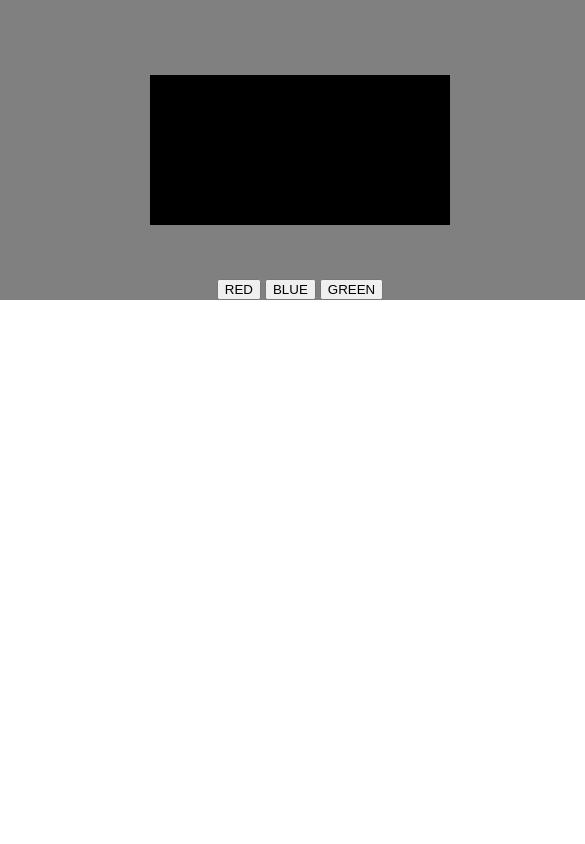
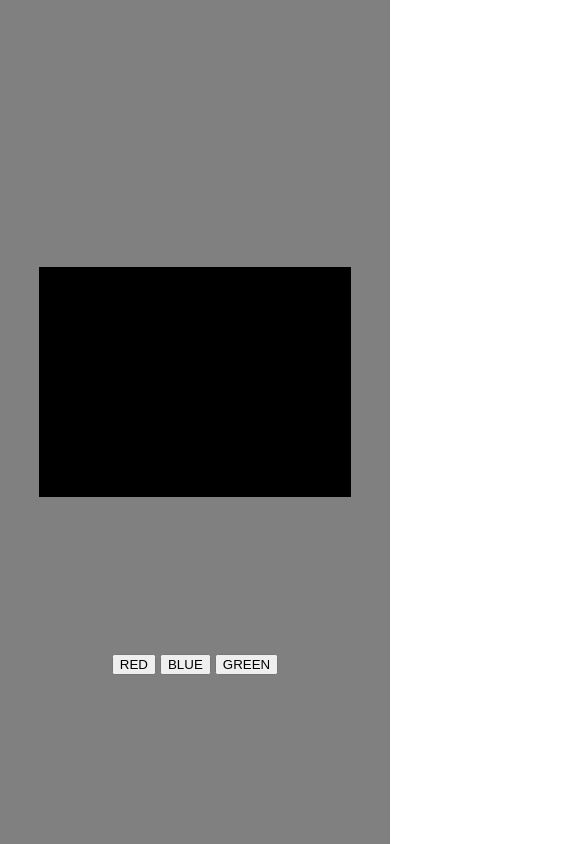
Before and after one commit to Anthony-Heredia-Garcia/color-changer-practice, a plain HTML site: page index.html in a window 390 px wide. Shown: the whole page, 585 px wide, since content can reach past the window. Drawn offline with Linux system fonts and the light colour scheme.

Commit message:
attempt to add media queries

```diff
--- a/styles.css
+++ b/styles.css
@@ -2,28 +2,49 @@
   box-sizing: border-box;
 }
 
+html {
+  width: 100%;
+  height: 100%;
+}
+
 body {
   margin: 0;
+  width: 100%;
+  height: 100%;
 }
 
 .parent {
   background: grey;
-  height: 300px;
-  width: 600px;
+  width: 100%;
+  height: 100%;
   margin: 0 auto;
   display: flex;
   justify-content: center;
   align-items: center;
   position: relative;
+  padding-bottom: 5rem;
 }
 
 .child {
-  height: 50%;
-  width: 50%;
+  height: 30%;
+  width: 80%;
   background-color: black;
 }
 
 .colors {
   position: absolute;
-  bottom: 0;
+  bottom: 20%;
 }
+
+@media (min-width: 25rem) {
+  .child {
+    height: 40%;
+  }
+}
+
+@media (min-width: 60rem) {
+  .child {
+    height: 50%;
+    max-width: 70%;
+  }
+}
```
